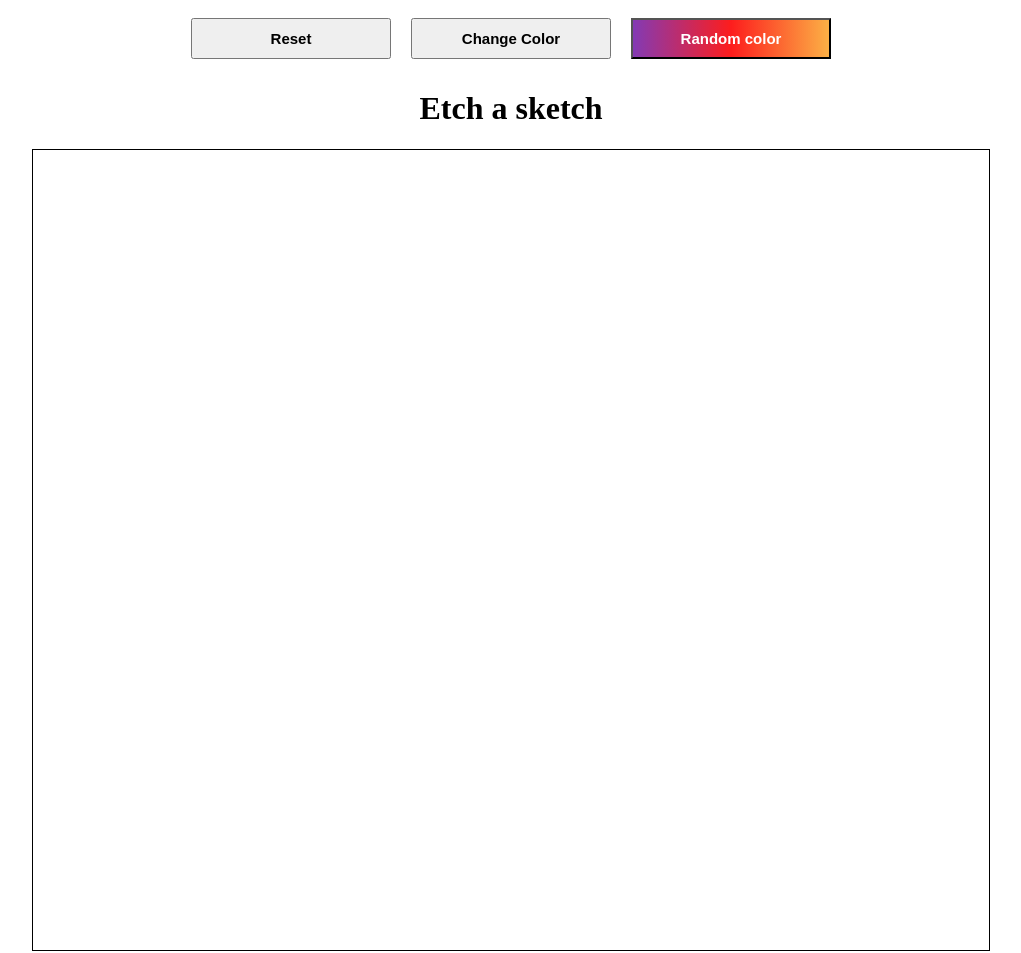
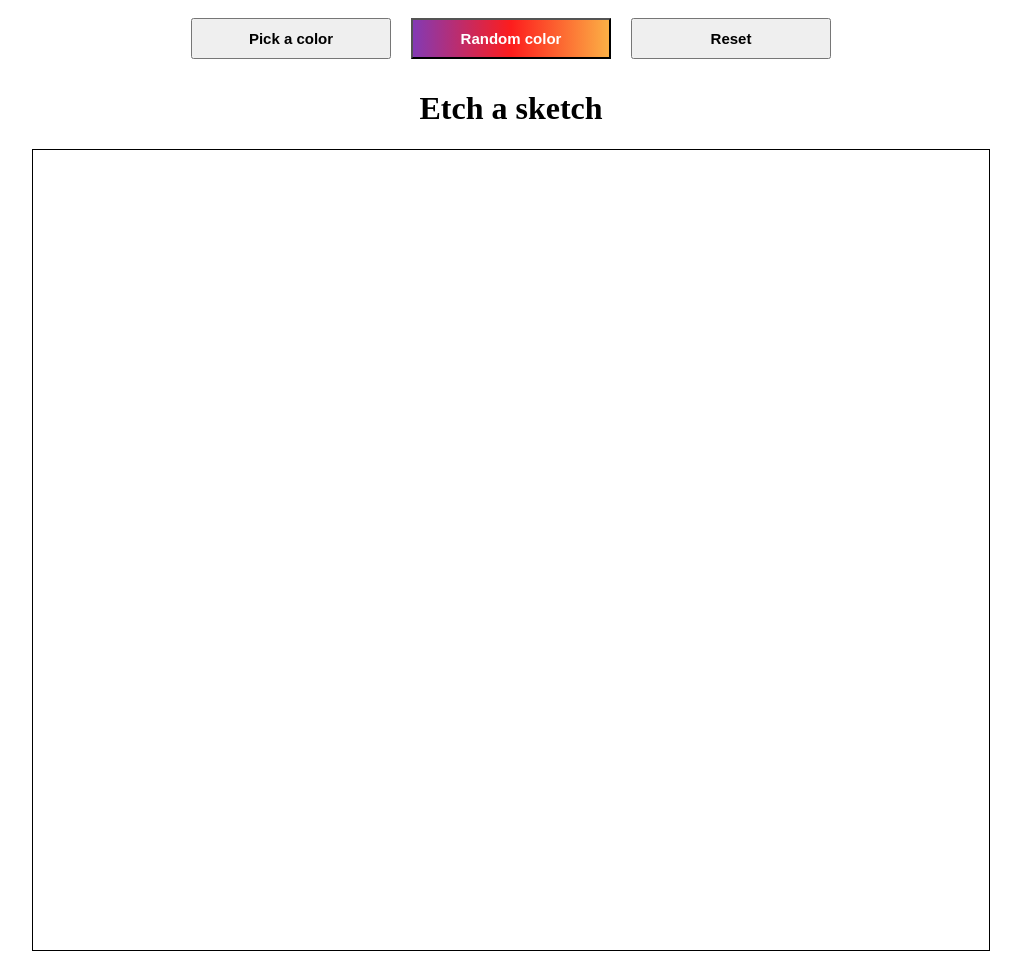
Before and after one commit to andreyoch/etch_a_sketch, a plain HTML site: page index.html in a window 1280 px wide. Shown: the whole page, without its empty margins (129-1150 px from the left). Drawn offline with Linux system fonts and the light colour scheme.

Commit message:
Change order of top buttons

```diff
--- a/index.html
+++ b/index.html
@@ -11,9 +11,9 @@
    <div class="container">
       <div class="content">
          <div class="button-row">
+            <button id="chngcolor" class="buttons">Pick a color</button>
+            <button id="random" class="buttons">Random color</button>
             <button id="reset" class="buttons">Reset</button>
-            <button id="chngcolor" class="buttons">Change Color</button>
-            <button id="random" class="buttons">Random color</button>
          </div>
          <h1 class="header">Etch a sketch</h1>
             <div class="grid">
--- a/js/script.js
+++ b/js/script.js
@@ -4,6 +4,7 @@ let elementColor = 'rgb(0,255,255)';
 
 function main() {
   createGrid();
+  listenRandomButton();
   listenResetButton();
   startDraw();
 }
@@ -25,8 +26,7 @@ function createGrid() {
 
 function listenRandomButton() {
   const randomButton = document.querySelector('#random');
-  randomButton.addEventListener('click', pickRandomColor )
-
+  randomButton.addEventListener('click', pickRandomColor);
 }
 function listenResetButton() {
   const resetButton = document.querySelector('#reset');
@@ -38,7 +38,6 @@ function listenResetButton() {
 }
 
 function startDraw() {
-  listenRandomButton();
   const elements = document.querySelectorAll('.element');
   elements.forEach((element) =>
     element.addEventListener('mouseenter', (e) => {
@@ -48,9 +47,9 @@ function startDraw() {
 }
 
 function pickRandomColor() {
-   const red = Math.floor(Math.random(0, 256) * 256);
-   const green = Math.floor(Math.random(0, 256) * 256);
-   const blue = Math.floor(Math.random(0, 256) * 256);
-   console.log(red, green, blue)
-    elementColor = `rgb(${red},${green},${blue})`
+  const red = Math.floor(Math.random(0, 256) * 256);
+  const green = Math.floor(Math.random(0, 256) * 256);
+  const blue = Math.floor(Math.random(0, 256) * 256);
+  console.log(red, green, blue);
+  elementColor = `rgb(${red},${green},${blue})`;
 }
```
